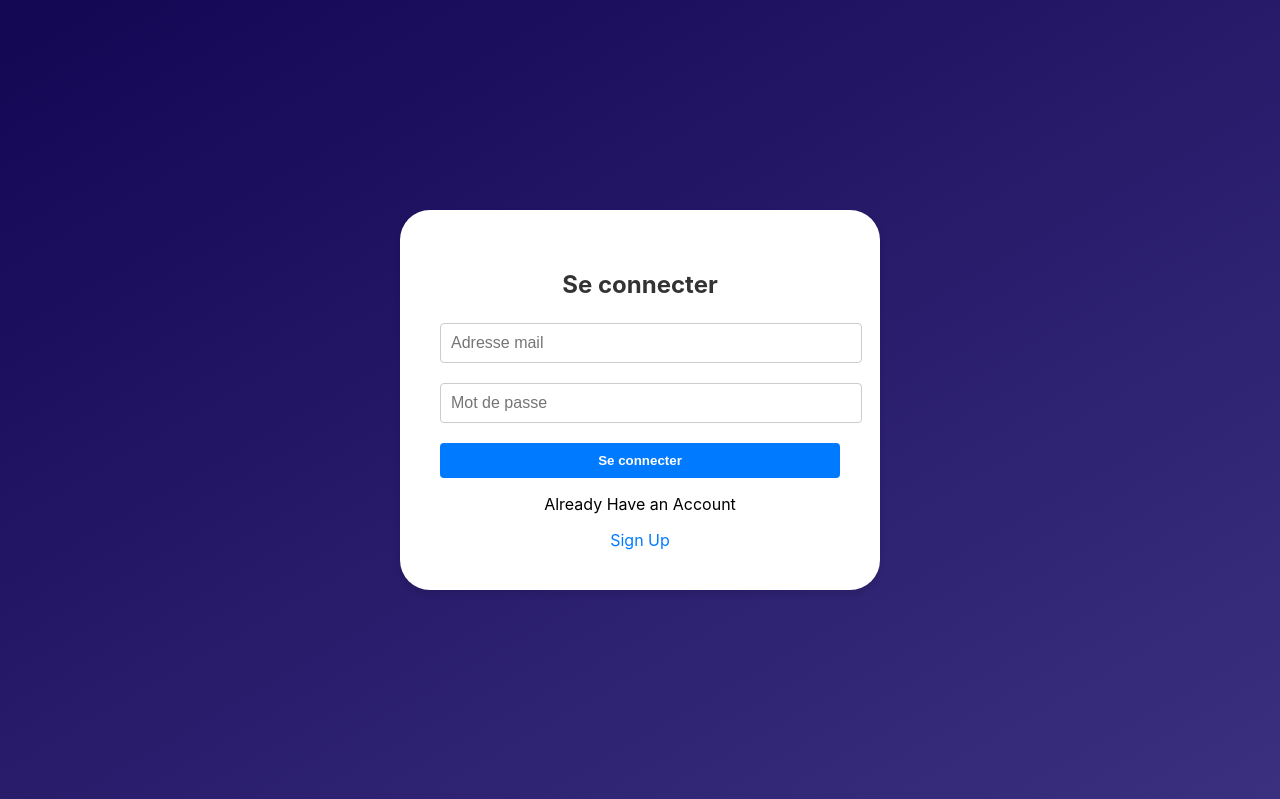
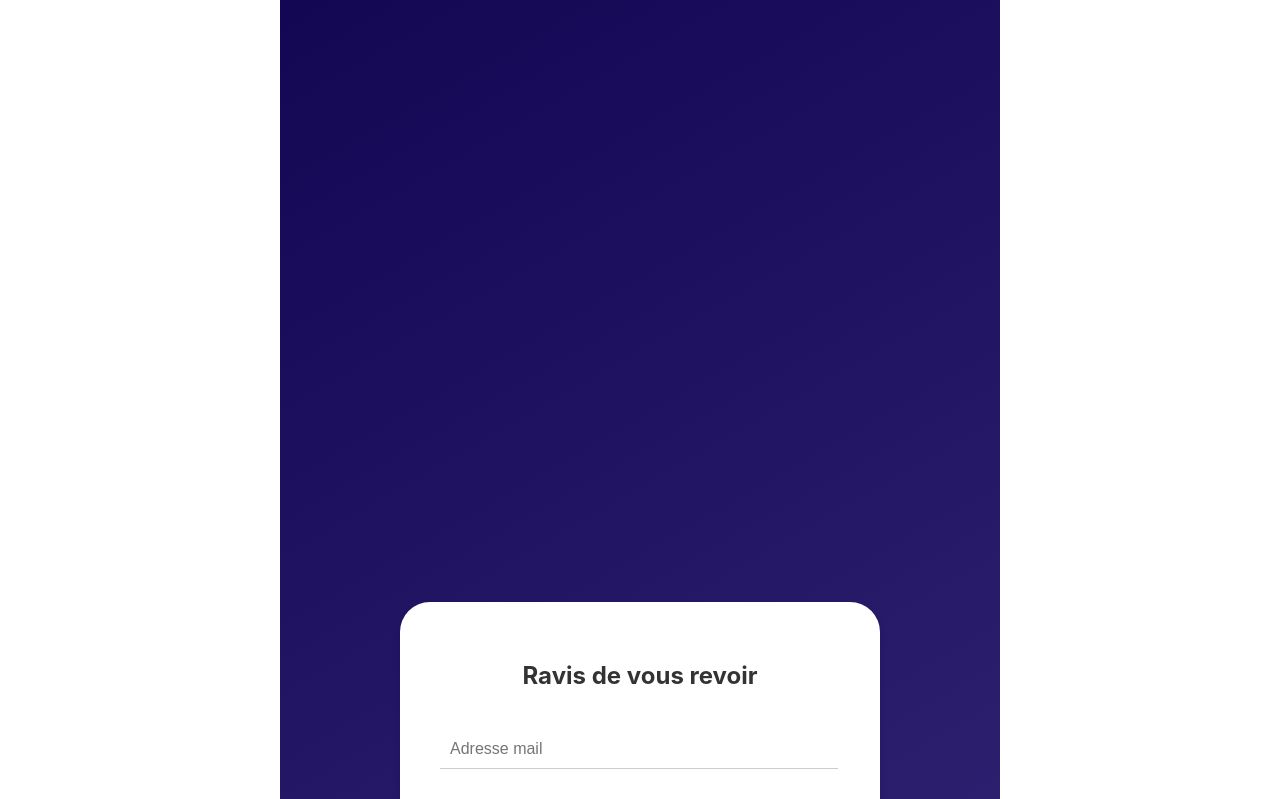
Before and after one commit to alaaeddine-ahriz/weather_webapp, a React (Create React App) app: page /login in a window 1280 px wide. Shown: the top 799 px of the page. Built offline with nearby package versions, Linux system fonts and the light colour scheme.

Commit message:
màj css login

```diff
--- a/src/Components/Login/Login.css
+++ b/src/Components/Login/Login.css
@@ -1,30 +1,35 @@
 /* Login.css */
 
 .login-container {
+    width: 720px;
+    height: 1600px;
+    margin: auto;
+    background-image: linear-gradient(150deg, #130754 0%,#3b2f80 100%);
+    align-items: center;
+    justify-content: center;
     display: flex;
-    justify-content: center;
-    align-items: center;
-    height: 100vh;
-    background-image: linear-gradient(150deg, #130754 0%,#3b2f80 100%);
+
   }
+
 
 .login-form {
     padding: 40px;
     background: white;
     border-radius: 30px;
-    box-shadow: 0 4px 6px rgba(0, 0, 0, 0.1);
+    box-shadow: 0 4px 6px rgba(0.1, 0.1, 0.1, 0.1);
     width: 100%;
     max-width: 400px; /* Ensures the form isn't too wide on larger screens */
   }
 
-.login {
+.login-seconnecter-titre {
     color: #333;
     text-align: center;
-    margin-bottom: 24px; /* Adds some space below the heading */
+    margin-bottom: 40px; /* Adds some space below the heading */
   }
 
 .login-element {
     margin-bottom: 20px; /* Adds space between form fields */
+    width: 378px;
   }
 
   label {
@@ -38,19 +43,19 @@
   input[type="password"] {
     width: 100%;
     padding: 10px;
-    border: 1px solid #ccc; /* Subtle border */
-    border-radius: 4px; /* Rounded corners for the input fields */
+    border: 0px solid #ccc;
+    border-bottom: 1px solid #ccc;
     font-size: 16px; /* Slightly larger font for readability */
   }
 
   button {
     width: 100%;
     padding: 10px;
-    background-color: #007bff; /* A nice blue */
+    background-image: linear-gradient(150deg, #130754 0%,#3b2f80 100%);
     color: white;
     border: none;
-    border-radius: 4px;
-    font-weight: bold;
+    border-radius: 10px;
+    font-size: 16px;
     cursor: pointer;
     transition: background-color 0.3s; /* Smooth transition for hover effect */
   }
--- a/src/Components/Login/Login.jsx
+++ b/src/Components/Login/Login.jsx
@@ -3,6 +3,8 @@ import { useState } from "react";
 import { Link, useNavigate } from "react-router-dom";
 import axios from 'axios'
 import './Login.css'
+import { Header } from "../WeatherApp/HeaderComponent"
+
 
 
 function Login() {
@@ -28,9 +30,12 @@ function Login() {
 
     return(
       <div className='login-container'>
+        {/* <div className="login-header">
+            <Header/>
+        </div> */}
       <div className='login-form'>
-        <h2 className="login">
-          Se connecter
+        <h2 className="login-seconnecter-titre">
+          Ravis de vous revoir
         </h2>
         <form onSubmit={handleSubmit}>
           <div className="login-element">
@@ -63,7 +68,7 @@ function Login() {
           </button>
           </form>
           <p>Already Have an Account</p>
-          <Link to="/register">
+          <Link to="/">
             Sign Up
           </Link>
 
--- a/src/Components/WeatherApp/HeaderComponent.css
+++ b/src/Components/WeatherApp/HeaderComponent.css
@@ -24,8 +24,10 @@
   height: 50px;
   border-radius: 50%; /* This will make the container circular */
   overflow: hidden;
+  background-color: rgb(85, 85, 85);
 
 }
+
 
 .profile-image{
     display: flex;
--- a/src/Components/WeatherApp/HeaderComponent.jsx
+++ b/src/Components/WeatherApp/HeaderComponent.jsx
@@ -1,4 +1,5 @@
 import React from 'react';
+import { Link } from 'react-router-dom';
 import './HeaderComponent.css'; // Assuming you have a CSS file for styling
 
 import profile_image from "../Assets/profile_1.png";
@@ -10,7 +11,10 @@ function Header() {
         Météo
       </div>
       <div className="profile-container">
-        <img src={profile_image} alt="" />
+        {/* Wrap the image with Link component */}
+        <Link to="/Login">
+          <img src={profile_image} alt="Profile" />
+        </Link>
       </div>
     </header>
   );
```
